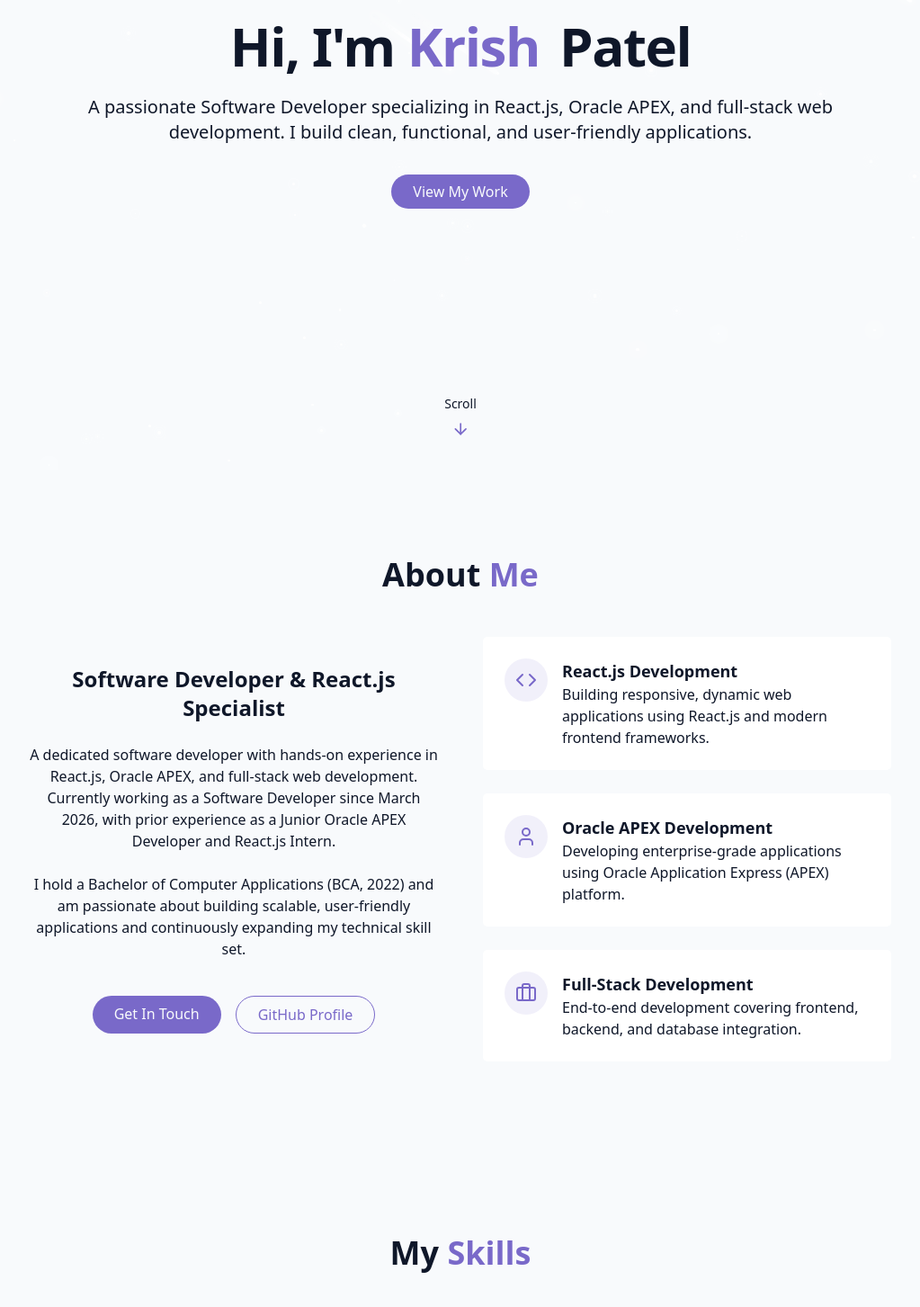
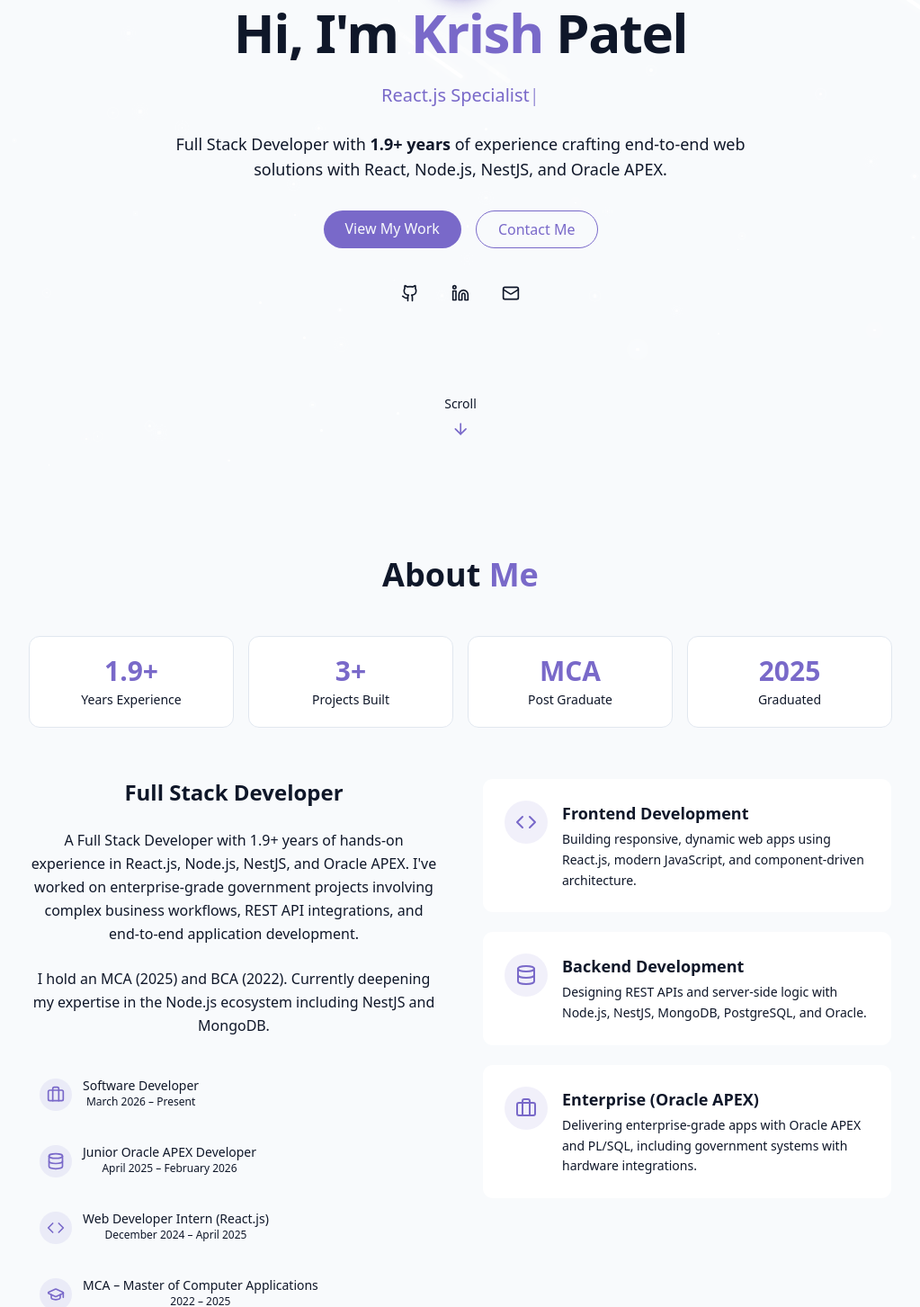
Before and after one commit to KrishPatel511/krishpatelportfolio.github.io, a React (Vite) app: page / in a window 1280 px wide. Shown: the part 277-1730 px from the top of the page at 90% size, without its empty margins (128-1151 px from the left). Built offline with nearby package versions, Linux system fonts and the light colour scheme.

Commit message:
Redesign HeroSection with typing animation & AboutSection with stats + timeline

```diff
--- a/src/components/AboutSection.jsx
+++ b/src/components/AboutSection.jsx
@@ -1,94 +1,143 @@
-import { Briefcase, Code, User } from "lucide-react";
+import { Briefcase, Code, Database, GraduationCap } from "lucide-react";
+
+const stats = [
+  { value: "1.9+", label: "Years Experience" },
+  { value: "3+", label: "Projects Built" },
+  { value: "MCA", label: "Post Graduate" },
+  { value: "2025", label: "Graduated" },
+];
+
+const experiences = [
+  {
+    role: "Software Developer",
+    period: "March 2026 – Present",
+    icon: <Briefcase className="h-5 w-5 text-primary" />,
+  },
+  {
+    role: "Junior Oracle APEX Developer",
+    period: "April 2025 – February 2026",
+    icon: <Database className="h-5 w-5 text-primary" />,
+  },
+  {
+    role: "Web Developer Intern (React.js)",
+    period: "December 2024 – April 2025",
+    icon: <Code className="h-5 w-5 text-primary" />,
+  },
+  {
+    role: "MCA – Master of Computer Applications",
+    period: "2022 – 2025",
+    icon: <GraduationCap className="h-5 w-5 text-primary" />,
+  },
+];
+
+const cards = [
+  {
+    icon: <Code className="h-6 w-6 text-primary" />,
+    title: "Frontend Development",
+    desc: "Building responsive, dynamic web apps using React.js, modern JavaScript, and component-driven architecture.",
+  },
+  {
+    icon: <Database className="h-6 w-6 text-primary" />,
+    title: "Backend Development",
+    desc: "Designing REST APIs and server-side logic with Node.js, NestJS, MongoDB, PostgreSQL, and Oracle.",
+  },
+  {
+    icon: <Briefcase className="h-6 w-6 text-primary" />,
+    title: "Enterprise (Oracle APEX)",
+    desc: "Delivering enterprise-grade apps with Oracle APEX and PL/SQL, including government systems with hardware integrations.",
+  },
+];
 
 export const AboutSection = () => {
   return (
     <section id="about" className="py-24 px-4 relative">
-      {" "}
       <div className="container mx-auto max-w-5xl">
         <h2 className="text-3xl md:text-4xl font-bold mb-12 text-center">
-          About <span className="text-primary"> Me</span>
+          About <span className="text-primary">Me</span>
         </h2>
 
-        <div className="grid grid-cols-1 md:grid-cols-2 gap-12 items-center">
+        {/* Stats Row */}
+        <div className="grid grid-cols-2 md:grid-cols-4 gap-4 mb-14">
+          {stats.map((s, i) => (
+            <div
+              key={i}
+              className="bg-card border border-border rounded-xl p-5 text-center hover:border-primary/50 hover:shadow-md transition-all duration-300"
+            >
+              <div className="text-3xl font-black text-primary mb-1">{s.value}</div>
+              <div className="text-sm text-muted-foreground">{s.label}</div>
+            </div>
+          ))}
+        </div>
+
+        <div className="grid grid-cols-1 md:grid-cols-2 gap-12 items-start">
+
+          {/* Left — Bio + Buttons */}
           <div className="space-y-6">
-            <h3 className="text-2xl font-semibold">
-              Software Developer & React.js Specialist
-            </h3>
+            <h3 className="text-2xl font-semibold">Full Stack Developer</h3>
 
-            <p className="text-muted-foreground">
-              A dedicated software developer with hands-on experience in
-              React.js, Oracle APEX, and full-stack web development. Currently
-              working as a Software Developer since March 2026, with prior
-              experience as a Junior Oracle APEX Developer and React.js Intern.
+            <p className="text-muted-foreground leading-relaxed">
+              A Full Stack Developer with <span className="text-foreground font-medium">1.9+ years</span> of
+              hands-on experience in React.js, Node.js, NestJS, and Oracle APEX. I've worked on
+              enterprise-grade government projects involving complex business workflows, REST API
+              integrations, and end-to-end application development.
             </p>
 
-            <p className="text-muted-foreground">
-              I hold a Bachelor of Computer Applications (BCA, 2022) and am
-              passionate about building scalable, user-friendly applications
-              and continuously expanding my technical skill set.
+            <p className="text-muted-foreground leading-relaxed">
+              I hold an <span className="text-foreground font-medium">MCA (2025)</span> and{" "}
+              <span className="text-foreground font-medium">BCA (2022)</span>. Currently deepening
+              my expertise in the Node.js ecosystem including NestJS and MongoDB.
             </p>
 
-            <div className="flex flex-col sm:flex-row gap-4 pt-4 justify-center">
-              <a href="#contact" className="cosmic-button">
-                {" "}
+            {/* Timeline */}
+            <div className="space-y-3 pt-2">
+              {experiences.map((exp, i) => (
+                <div
+                  key={i}
+                  className="flex items-start gap-3 p-3 rounded-lg bg-secondary/40 hover:bg-secondary/70 transition-colors duration-200"
+                >
+                  <div className="p-2 rounded-full bg-primary/10 mt-0.5 flex-shrink-0">
+                    {exp.icon}
+                  </div>
+                  <div>
+                    <p className="font-medium text-sm text-foreground">{exp.role}</p>
+                    <p className="text-xs text-muted-foreground">{exp.period}</p>
+                  </div>
+                </div>
+              ))}
+            </div>
+
+            <div className="flex flex-col sm:flex-row gap-4 pt-2">
+              <a href="#contact" className="cosmic-button text-center">
                 Get In Touch
               </a>
-
               <a
                 href="https://github.com/KrishPatel511"
                 target="_blank"
-                className="px-6 py-2 rounded-full border border-primary text-primary hover:bg-primary/10 transition-colors duration-300"
+                rel="noreferrer"
+                className="px-6 py-2 rounded-full border border-primary text-primary hover:bg-primary/10 transition-colors duration-300 text-center"
               >
                 GitHub Profile
               </a>
             </div>
           </div>
 
-          <div className="grid grid-cols-1 gap-6">
-            <div className="gradient-border p-6 card-hover">
-              <div className="flex items-start gap-4">
-                <div className="p-3 rounded-full bg-primary/10">
-                  <Code className="h-6 w-6 text-primary" />
-                </div>
-                <div className="text-left">
-                  <h4 className="font-semibold text-lg">React.js Development</h4>
-                  <p className="text-muted-foreground">
-                    Building responsive, dynamic web applications using React.js
-                    and modern frontend frameworks.
-                  </p>
+          {/* Right — Skill Cards */}
+          <div className="grid grid-cols-1 gap-5">
+            {cards.map((card, i) => (
+              <div key={i} className="gradient-border p-6 card-hover rounded-xl">
+                <div className="flex items-start gap-4">
+                  <div className="p-3 rounded-full bg-primary/10 flex-shrink-0">
+                    {card.icon}
+                  </div>
+                  <div className="text-left">
+                    <h4 className="font-semibold text-lg mb-1">{card.title}</h4>
+                    <p className="text-muted-foreground text-sm leading-relaxed">{card.desc}</p>
+                  </div>
                 </div>
               </div>
-            </div>
-            <div className="gradient-border p-6 card-hover">
-              <div className="flex items-start gap-4">
-                <div className="p-3 rounded-full bg-primary/10">
-                  <User className="h-6 w-6 text-primary" />
-                </div>
-                <div className="text-left">
-                  <h4 className="font-semibold text-lg">Oracle APEX Development</h4>
-                  <p className="text-muted-foreground">
-                    Developing enterprise-grade applications using Oracle
-                    Application Express (APEX) platform.
-                  </p>
-                </div>
-              </div>
-            </div>
-            <div className="gradient-border p-6 card-hover">
-              <div className="flex items-start gap-4">
-                <div className="p-3 rounded-full bg-primary/10">
-                  <Briefcase className="h-6 w-6 text-primary" />
-                </div>
+            ))}
+          </div>
 
-                <div className="text-left">
-                  <h4 className="font-semibold text-lg">Full-Stack Development</h4>
-                  <p className="text-muted-foreground">
-                    End-to-end development covering frontend, backend, and
-                    database integration.
-                  </p>
-                </div>
-              </div>
-            </div>
-          </div>
         </div>
       </div>
     </section>
--- a/src/components/HeroSection.jsx
+++ b/src/components/HeroSection.jsx
@@ -1,6 +1,40 @@
-import { ArrowDown } from "lucide-react";
+import { ArrowDown, Github, Linkedin, Mail } from "lucide-react";
+import { useEffect, useState } from "react";
+
+const roles = [
+  "Full Stack Developer",
+  "React.js Specialist",
+  "Oracle APEX Developer",
+  "Node.js & NestJS Engineer",
+];
 
 export const HeroSection = () => {
+  const [roleIndex, setRoleIndex] = useState(0);
+  const [displayed, setDisplayed] = useState("");
+  const [typing, setTyping] = useState(true);
+
+  useEffect(() => {
+    const current = roles[roleIndex];
+    let timeout;
+
+    if (typing) {
+      if (displayed.length < current.length) {
+        timeout = setTimeout(() => setDisplayed(current.slice(0, displayed.length + 1)), 60);
+      } else {
+        timeout = setTimeout(() => setTyping(false), 1800);
+      }
+    } else {
+      if (displayed.length > 0) {
+        timeout = setTimeout(() => setDisplayed(displayed.slice(0, -1)), 35);
+      } else {
+        setRoleIndex((prev) => (prev + 1) % roles.length);
+        setTyping(true);
+      }
+    }
+
+    return () => clearTimeout(timeout);
+  }, [displayed, typing, roleIndex]);
+
   return (
     <section
       id="hero"
@@ -8,34 +42,80 @@ export const HeroSection = () => {
     >
       <div className="container max-w-4xl mx-auto text-center z-10">
         <div className="space-y-6">
+
+          {/* Avatar */}
+          <div className="flex justify-center mb-2 opacity-0 animate-fade-in">
+            <div className="relative">
+              <div className="w-24 h-24 rounded-full bg-gradient-to-br from-primary to-purple-600 flex items-center justify-center text-4xl font-black text-white shadow-lg shadow-primary/30">
+                KP
+              </div>
+              <span className="absolute bottom-1 right-1 w-4 h-4 bg-green-400 rounded-full border-2 border-background" />
+            </div>
+          </div>
+
           <h1 className="text-4xl md:text-6xl font-bold tracking-tight">
-            <span className="opacity-0 animate-fade-in"> Hi, I'm</span>
-            <span className="text-primary opacity-0 animate-fade-in-delay-1">
-              {" "}
-              Krish
-            </span>
-            <span className="text-gradient ml-2 opacity-0 animate-fade-in-delay-2">
-              {" "}
-              Patel
-            </span>
+            <span className="opacity-0 animate-fade-in">Hi, I'm </span>
+            <span className="text-primary opacity-0 animate-fade-in-delay-1">Krish </span>
+            <span className="text-gradient opacity-0 animate-fade-in-delay-2">Patel</span>
           </h1>
 
-          <p className="text-lg md:text-xl text-muted-foreground max-2-2xl mx-auto opacity-0 animate-fade-in-delay-3">
-            A passionate Software Developer specializing in React.js, Oracle
-            APEX, and full-stack web development. I build clean, functional,
-            and user-friendly applications.
+          {/* Typing role */}
+          <div className="h-8 flex items-center justify-center opacity-0 animate-fade-in-delay-3">
+            <span className="text-lg md:text-xl font-medium text-primary">
+              {displayed}
+              <span className="animate-pulse">|</span>
+            </span>
+          </div>
+
+          <p className="text-base md:text-lg text-muted-foreground max-w-2xl mx-auto opacity-0 animate-fade-in-delay-3">
+            Full Stack Developer with <span className="text-foreground font-semibold">1.9+ years</span> of experience
+            crafting end-to-end web solutions with React, Node.js, NestJS, and Oracle APEX.
           </p>
 
-          <div className="pt-4 opacity-0 animate-fade-in-delay-4">
+          {/* CTA Buttons */}
+          <div className="flex flex-col sm:flex-row gap-4 justify-center pt-2 opacity-0 animate-fade-in-delay-4">
             <a href="#projects" className="cosmic-button">
               View My Work
             </a>
+            <a
+              href="#contact"
+              className="px-6 py-2 rounded-full border border-primary text-primary hover:bg-primary/10 transition-colors duration-300"
+            >
+              Contact Me
+            </a>
           </div>
+
+          {/* Social Links */}
+          <div className="flex justify-center gap-5 pt-2 opacity-0 animate-fade-in-delay-4">
+            <a
+              href="https://github.com/KrishPatel511"
+              target="_blank"
+              rel="noreferrer"
+              className="p-2 rounded-full bg-secondary hover:bg-primary/20 hover:text-primary transition-all duration-300 text-muted-foreground"
+            >
+              <Github size={20} />
+            </a>
+            <a
+              href="https://linkedin.com/in/krishpatel511"
+              target="_blank"
+              rel="noreferrer"
+              className="p-2 rounded-full bg-secondary hover:bg-primary/20 hover:text-primary transition-all duration-300 text-muted-foreground"
+            >
+              <Linkedin size={20} />
+            </a>
+            <a
+              href="mailto:krishpatel51151@gmail.com"
+              className="p-2 rounded-full bg-secondary hover:bg-primary/20 hover:text-primary transition-all duration-300 text-muted-foreground"
+            >
+              <Mail size={20} />
+            </a>
+          </div>
+
         </div>
       </div>
 
       <div className="absolute bottom-8 left-1/2 transform -translate-x-1/2 flex flex-col items-center animate-bounce">
-        <span className="text-sm text-muted-foreground mb-2"> Scroll </span>
+        <span className="text-sm text-muted-foreground mb-2">Scroll</span>
         <ArrowDown className="h-5 w-5 text-primary" />
       </div>
     </section>
```
